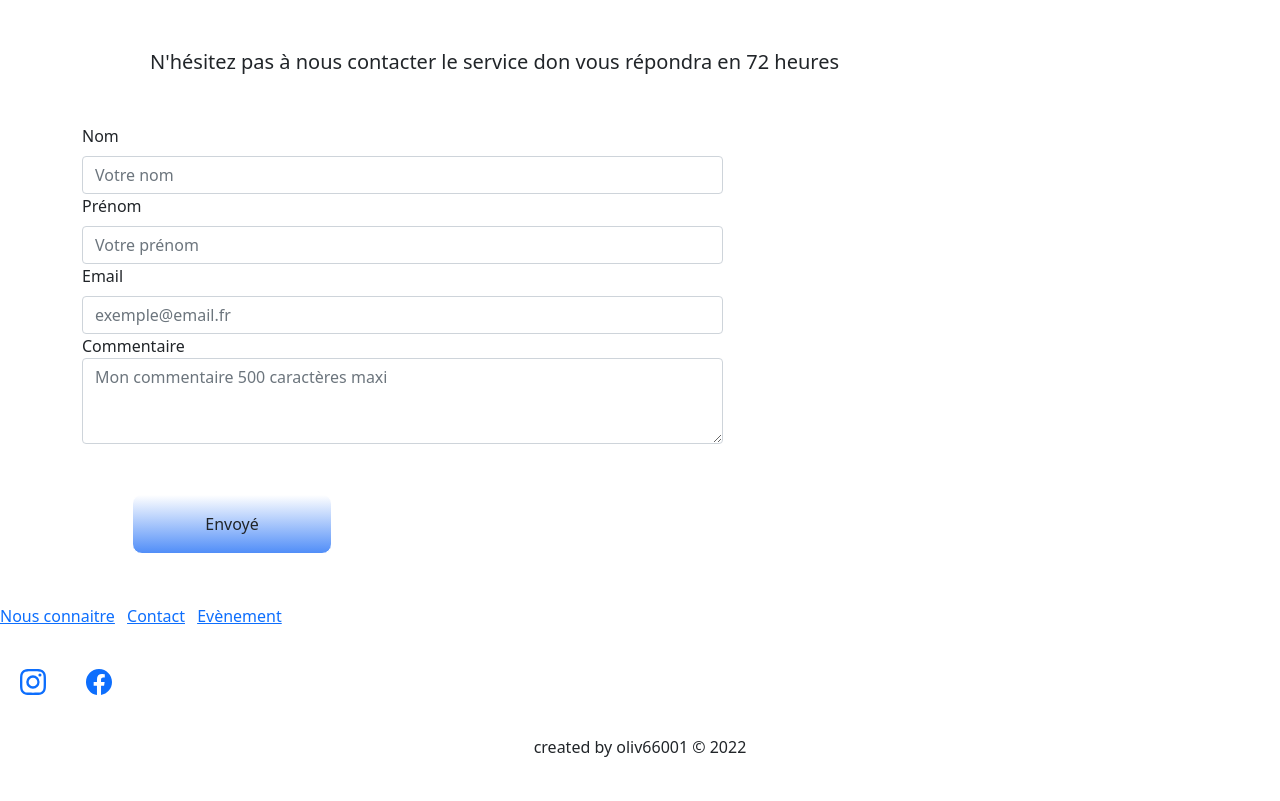
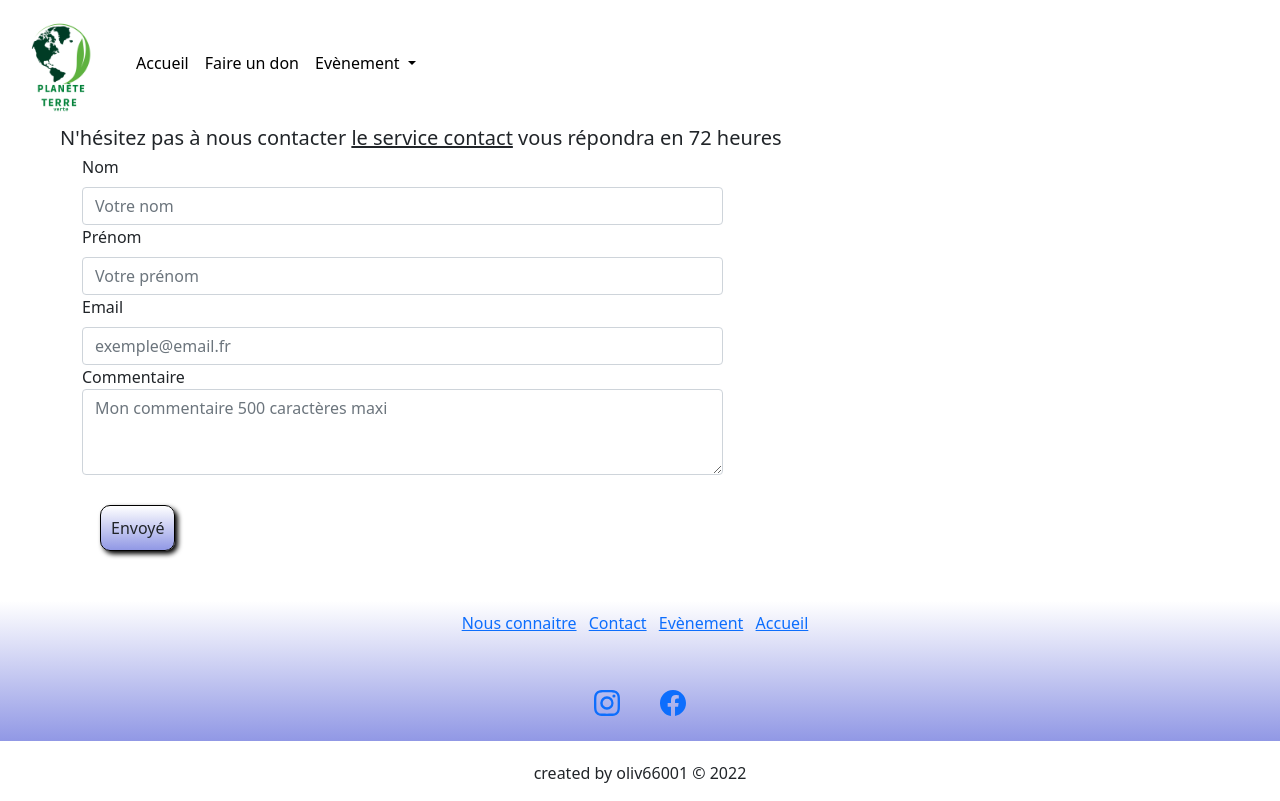
Before and after one commit to oliv66001/planete-terre-verte, a plain HTML site: page contact.html in a window 1280 px wide. Drawn offline with Linux system fonts and the light colour scheme.

Commit message:
Mise en place contact.html avec style.css 2#3

```diff
--- a/contact.html
+++ b/contact.html
@@ -8,14 +8,66 @@
     <meta name="abcquiz" content="Formulaire de contact" />
     <link rel="stylesheet" href="bootstrap.min.css" crossorigin="anonymous" />
     <link rel="stylesheet" href="styleContact.css" />
+    <link rel="shortcut icon" href="image/favicon.ico.png" type="image/x-icon" />
+
     <title>Planète terre verte</title>
 </head>
 
 <body>
-    <header></header>
+    <header>
+        <nav class="navbar navbar-expand white-light">
+            <div class="container-fluid">
+                <a class="navbar-brand" href="index.html"><img class="logo" src="image/Planète terre.png" alt="Logo planète terre verte" /></a>
+                <button class="navbar-toggler" type="button" data-bs-toggle="collapse" data-bs-target="#navbarSupportedContent" aria-controls="navbarSupportedContent" aria-expanded="false" aria-label="Toggle navigation">
+            <span class="navbar-toggler-icon"></span>
+          </button>
+                <div class="collapse navbar-collapse" id="navbarSupportedContent">
+                    <ul class="navbar-nav me-auto mb-2 mb-lg-0">
+                        <li class="nav-item">
+                            <a class="nav-link active" style="color: black" aria-current="page" href="index.html">Accueil</a
+                >
+              </li>
+              <li class="nav-item">
+                <a
+                  class="nav-link"
+                  style="color: black"
+                  href="faire-un-don.html"
+                  >Faire un don</a
+                >
+              </li>
+              <li class="nav-item dropdown">
+                <a
+                  class="nav-link dropdown-toggle"
+                  style="color: black"
+                  href="#"
+                  id="navbarDropdown"
+                  role="button"
+                  data-bs-toggle="dropdown"
+                  aria-expanded="false"
+                >
+                  Evènement
+                </a>
+                            <ul class="dropdown-menu" aria-labelledby="navbarDropdown">
+                                <li>
+                                    <a class="dropdown-item" href="evenement.html">Evènement 2022</a
+                    >
+                  </li>
+                  <li>
+                    <hr class="dropdown-divider" />
+                  </li>
+                  <li>
+                    <a class="dropdown-item" href="#">Evènement</a>
+                                </li>
+                            </ul>
+                        </li>
+                    </ul>
+                </div>
+            </div>
+        </nav>
+    </header>
     <main>
-        <h5 style="margin: 50px 0 50px 150px">
-            N'hésitez pas à nous contacter le service don vous répondra en 72 heures
+        <h5 style="margin: 0px 0 5px 60px">
+            N'hésitez pas à nous contacter <u>le service contact</u> vous répondra en 72 heures
         </h5>
         <div class="container">
             <form class="row" id="formP">
@@ -35,25 +87,23 @@
                     <div class="form-group">
                         <label for="comment ">Commentaire</label>
                         <textarea placeholder="Mon commentaire 500 caractères maxi" maxlength="500 " class="form-control" id="bio " rows="3 "></textarea>
-
-                        <div class="form-group" style="padding: 50px">
-                            <button class="btn btn-outline-dark" type="button" id="submit">
-                  Envoyé
-                </button>
-                        </div>
                     </div>
                 </div>
             </form>
         </div>
+        <button class="btn" type="button">Envoyé</button>
     </main>
     <footer>
         <ul class="list-inline col-12" style="padding-bottom: 5px">
             <li class="list-inline-item">
                 <a href="#">Nous connaitre</a>
             </li>
-            <li class="list-inline-item"><a href="# ">Contact</a></li>
+            <li class="list-inline-item"><a href="contact.html">Contact</a></li>
             <li class="list-inline-item">
                 <a href="evenement.html ">Evènement</a>
+            </li>
+            <li class="list-inline-item">
+                <a href="index.html">Accueil</a>
             </li>
         </ul>
         <div class="social">
--- a/styleContact.css
+++ b/styleContact.css
@@ -1,13 +1,42 @@
-#submit {
-  border: 1px solid rgb(255, 255, 255);
-  border-radius: 10px;
-  background: linear-gradient(white, rgb(81, 142, 248));
-  width: 200px;
-  height: 60px;
-  padding: 10px;
-  display: inline-block;
+.logo {
+  max-width: 100px;
+}
+
+.consentement {
+  text-justify: center;
+}
+@media (max-width: 600px) {
+  #nuage {
+    display: none;
+  }
 }
 
 #titre {
   margin-left: 20px;
 }
+
+footer {
+  margin-top: 30px;
+  background: linear-gradient(white, #9198e5);
+  height: 140px;
+}
+
+ul {
+  padding: 10px;
+  text-align: center;
+  margin-bottom: 30px;
+}
+.social {
+  text-align: center;
+  text-justify-content: align;
+}
+
+.btn {
+  border: 1px solid black;
+  border-radius: 10px;
+  box-shadow: 3px 3px 5px black;
+  padding: 10px;
+  background: linear-gradient(white, #9198e5);
+  text-font-sizes: 20px;
+  margin: 30px 0 20px 100px;
+}
```
Lines whose indentation alone changed are shown as unchanged.
